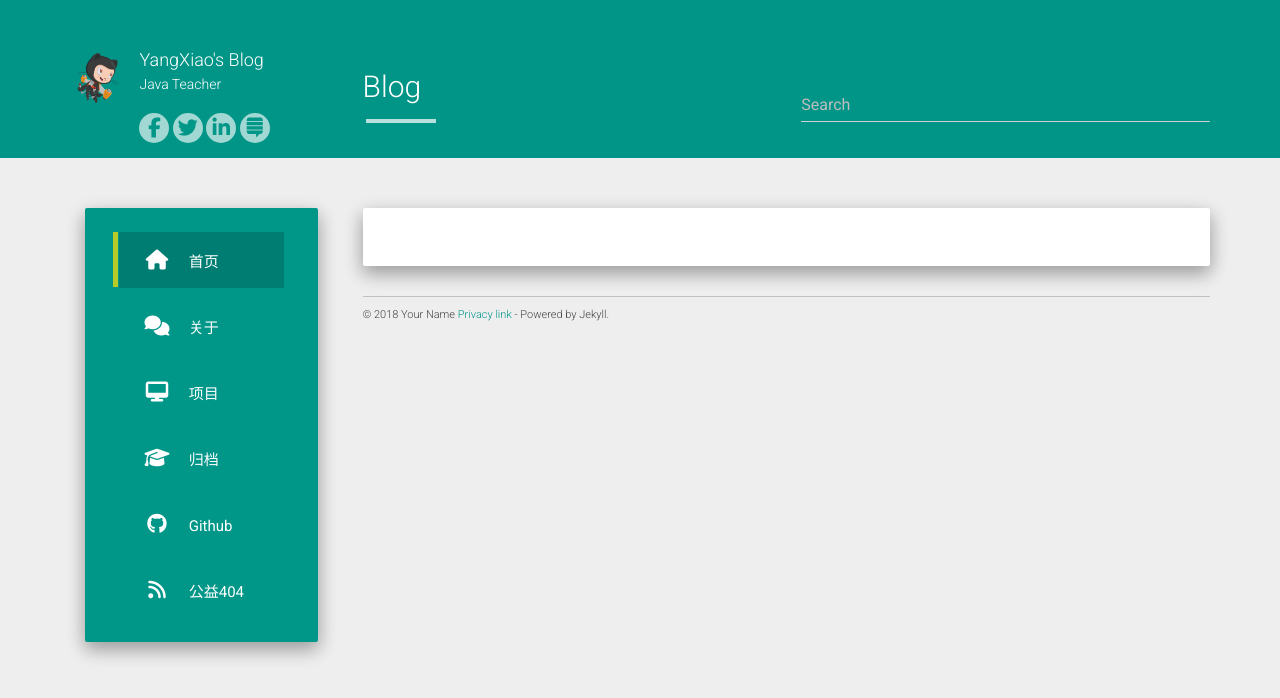
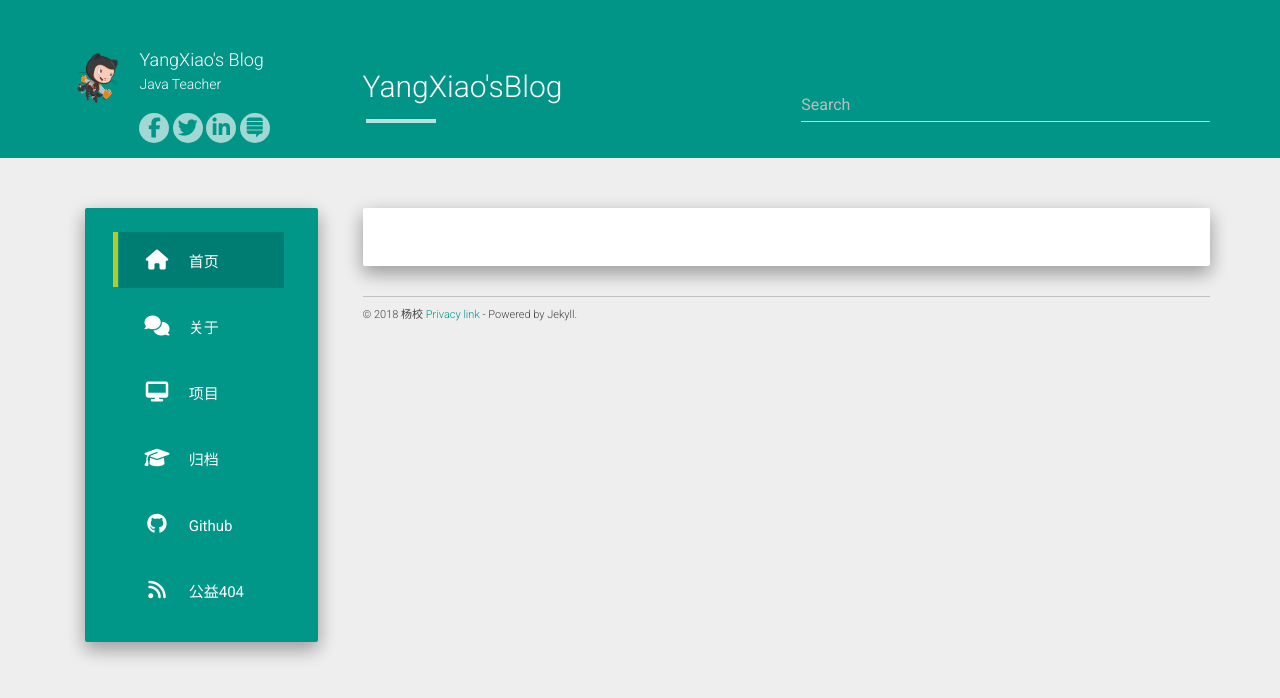
Before and after one commit to mryang1688/mryang1688.github.io, a Jekyll site: the page built from index.html, in a window 1280 px wide. Shown: the top 698 px of the page. Built offline with Jekyll 4.4.1, drawn with Linux system fonts in a browser that asks for light colours; nearby versions of some CDN libraries; the list of posts is cut into pages by our own code.

Commit message:
second commit

```diff
--- a/_includes/footer.html
+++ b/_includes/footer.html
@@ -1,5 +1,5 @@
 <footer>
-  © 2018 Your Name <a href="#">Privacy link</a> - Powered by Jekyll.
+  © 2018 杨校 <a href="#">Privacy link</a> - Powered by Jekyll.
 </footer>
 <div align="center">
   <script async src="https://pagead2.googlesyndication.com/pagead/js/adsbygoogle.js"></script>
--- a/_includes/header.html
+++ b/_includes/header.html
@@ -19,7 +19,7 @@
           </div>
           <div class="col-md-9 col-sm-8 col-xs-12">
           <div class="row">
-            <h2 class="blog-title-pro {% if site.allowsearch ==  true %}col-md-6 col-sm-12 col-xs-12 {% endif %}">{{ page.title }}</h2>
+            <h2 class="blog-title-pro {% if site.allowsearch ==  true %}col-md-6 col-sm-12 col-xs-12 {% endif %}">YangXiao's{{ page.title }}</h2>
             {% if site.allowsearch ==  true %}
             <div class="col-md-6 col-sm-12 col-xs-12 searchcontrol" id="js-search">
               <input class="form-control" type="text" id="js-search__input" placeholder="Search">
```
